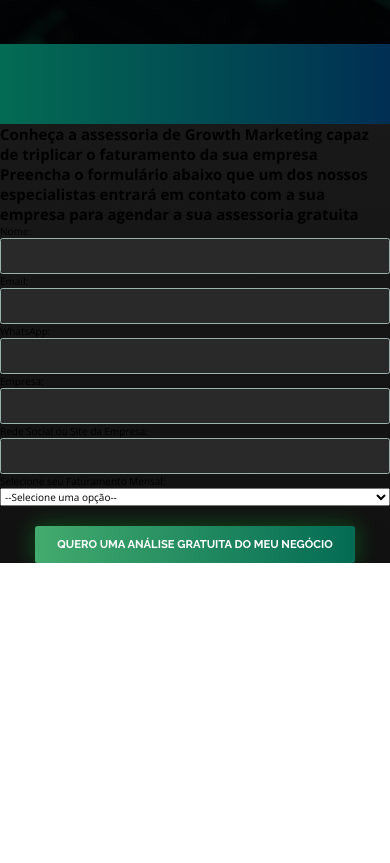
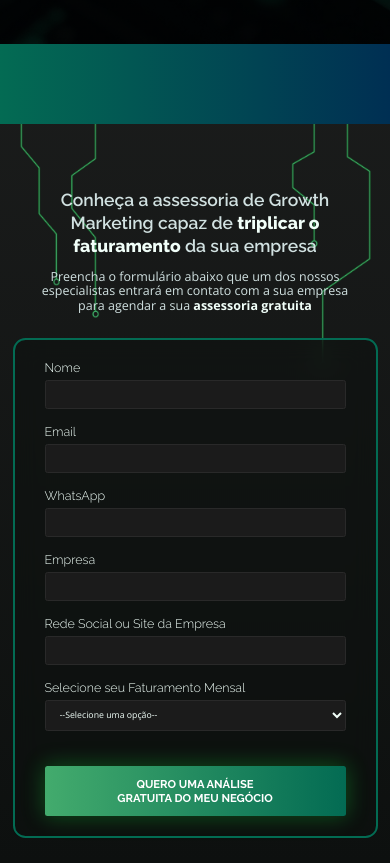
Before and after one commit to marcosscpp/Landing-Page-Atar, a website built with Vite: page index.html in a window 390 px wide. Shown: the part 800-1663 px from the top of the page. Before the commit the page ends 1363 px from the top, so only its background shows below. Built offline with nearby package versions, Linux system fonts and the light colour scheme.

Commit message:
Finishing Registration Section Without Responsiveness Yet

```diff
--- a/index.html
+++ b/index.html
@@ -48,42 +48,43 @@
     <section class="registration" id="cadastro">
       <div class="registration__container container">
         <header class="registration__header">
-          <h1 class="registration__title">Conheça a assessoria de Growth Marketing capaz de <strong>triplicar o faturamento</strong> da sua empresa</h1>
-          <h1 class="registration__subtitle">Preencha o formulário abaixo que um dos nossos especialistas entrará em contato com a sua empresa para agendar a sua <strong>assessoria gratuita</strong></h1>
+          <h1 class="registration__title text-md">Conheça a assessoria de Growth Marketing capaz de <strong>triplicar o faturamento</strong> da sua empresa</h1>
+          <p class="registration__subtitle text-sm">Preencha o formulário abaixo que um dos nossos especialistas entrará em contato com a sua empresa para agendar a sua <strong>assessoria gratuita</strong></p>
         </header>
+
         <form class="registration__form">
           <div class="registration__field field">
-            <label class="field__label" for="name">Nome:</label>
+            <label class="field__label" for="name">Nome</label>
             <input class="field__input" type="text" id="name" name="name" required />
             <span class="field__error"></span>
           </div>
 
           <div class="registration__field field">
-            <label class="field__label" for="email">Email:</label>
+            <label class="field__label" for="email">Email</label>
             <input class="field__input" type="email" id="email" name="email" required />
             <span class="field__error"></span>
           </div>
 
           <div class="registration__field field">
-            <label class="field__label" for="whatsapp">WhatsApp:</label>
+            <label class="field__label" for="whatsapp">WhatsApp</label>
             <input class="field__input" type="tel" id="whatsapp" name="whatsapp" required />
             <span class="field__error"></span>
           </div>
 
           <div class="registration__field field">
-            <label class="field__label" for="company">Empresa:</label>
+            <label class="field__label" for="company">Empresa</label>
             <input class="field__input" type="text" id="company" name="company" required />
             <span class="field__error"></span>
           </div>
 
           <div class="registration__field field">
-            <label class="field__label" for="socialMedia">Rede Social ou Site da Empresa:</label>
+            <label class="field__label" for="socialMedia">Rede Social ou Site da Empresa</label>
             <input class="field__input" type="text" id="socialMedia" name="socialMedia" required />
             <span class="field__error"></span>
           </div>
 
           <div class="registration__field field">
-            <label class="field__label" for="revenue">Selecione seu Faturamento Mensal:</label>
+            <label class="field__label" for="revenue">Selecione seu Faturamento Mensal</label>
             <select class="field__select" name="revenue" id="revenue">
               <option value="">--Selecione uma opção--</option>
               <option value="Até 100.000">Até R$100.000</option>
--- a/styles/sass/abstracts/_variables.scss
+++ b/styles/sass/abstracts/_variables.scss
@@ -8,8 +8,9 @@ $white: #ffffff;
 $gray-100: #f1fff9;
 $gray-200: #d1e1e1;
 $gray-300: #9ab1ad;
-$gray-800: #292929;
-$gray-900: #111111;
+$gray-700: #292929;
+$gray-800: #1b1b1b;
+$gray-900: #0D100F;
 $black: #000000;
 
 $green-200: #0fd938;
@@ -18,7 +19,6 @@ $teal-600: #036b53;
 $blue-cyan-200: #14a0c7;
 $blue-deep-700: #002f53;
 $red-200: #e63946;
-$red-500: #8b0000;
 
 // Folders Path
 $base-path: "../assets";
--- a/styles/sass/base/_reset.scss
+++ b/styles/sass/base/_reset.scss
@@ -55,5 +55,5 @@ ul {
 
 main {
   overflow: hidden;
-  background: linear-gradient(0deg, $gray-900, $gray-800);
+  background: linear-gradient(0deg, $gray-900, $gray-700);
 }
--- a/styles/sass/components/_inputs.scss
+++ b/styles/sass/components/_inputs.scss
@@ -1,14 +1,22 @@
 .field {
-  &__error {
+  &__label {
+    color: $gray-100;
+    font: {
+      family: $primary-font;
+      size: 1.25rem;
+      weight: 300;
+    }
+    margin-bottom: 0.5rem;
   }
 
-  &__input {
+  &__input,
+  &__select {
     background: $gray-800;
-    border: 1px solid $gray-300;
+    border: 1px solid $gray-700;
     border-radius: 0.25rem;
     color: $gray-100;
-    padding: 1rem 1rem;
-
+    font-size: 0.875rem;
+    padding: .75rem 1rem;
 
     &.error {
       border-color: $red-200;
@@ -17,11 +25,22 @@
 
     &:focus {
       border-color: $green-200;
+      box-shadow: 0 0 0.5rem rgba($green-cold-400, 0.5);
       outline: none;
-      box-shadow: 0 0 0.5rem rgba($green-cold-400, 0.5);
     }
   }
 
-  &__select {
+  &__error {
+    color: $red-200;
+    display: none ;
+    font-size: 1rem;
+    margin: {
+      left: 1rem;
+      top: 0.5rem;
+    }
+
+    &.active {
+      display: block;
+    }
   }
 }
--- a/styles/sass/layout/_container.scss
+++ b/styles/sass/layout/_container.scss
@@ -0,0 +1,11 @@
+.container {
+  margin: {
+    left: auto;
+    right: auto;
+  }
+  padding: 2.5rem;
+
+  @include respond-to("md") {
+    padding: 2.5rem 1.25rem;
+  }
+}
--- a/styles/sass/pages/home/_registration.scss
+++ b/styles/sass/pages/home/_registration.scss
@@ -1,20 +1,43 @@
 .registration {
-  background: url("#{$image-path}/circuit.png") no-repeat center -5px;
-
+  background: url("#{$image-path}/circuit.png") no-repeat center -0.25rem / 90%;
 
   &__header {
+    color: $gray-200;
+    margin: {
+      left: auto;
+      right: auto;
+      top: 4rem;
+      bottom: 2.5rem;
+    }
+    padding: 0 1.5rem;
+    max-width: 47rem;
+    text-align: center;
   }
 
   &__title {
+    font-family: $primary-font;
+    font-weight: 600;
   }
 
-  &__subtitle {
+  strong {
+    color: $gray-100;
   }
 
   &__form {
-    align-items: center;
+    -webkit-backdrop-filter: blur(12px);
+    backdrop-filter: blur(12px);
+    background: rgba($gray-900, 0.5);
     display: flex;
+    border: 2px solid $teal-600;
+    border-radius: 1.25rem;
     flex-direction: column;
+    gap: 1.5rem;
+    margin: {
+      left: auto;
+      right: auto;
+    }
+    max-width: 42rem;
+    padding: 2rem 3rem;
   }
 
   &__field {
--- a/styles/sass/utilities/_text-scale.scss
+++ b/styles/sass/utilities/_text-scale.scss
@@ -9,12 +9,16 @@
 }
 
 .text-md {
-  font-size: 2rem;
+  font-size: 1.75rem;
   line-height: 1.3;
+
+  strong {
+    font-weight: 800;
+  }
 }
 
 .text-sm {
-  font-size: 1.375rem;
+  font-size: 1.25rem;
   margin: 1.25rem 0;
   line-height: 1.15;
 }
```
Also changed, not shown: styles/style.css, 1 other file.
